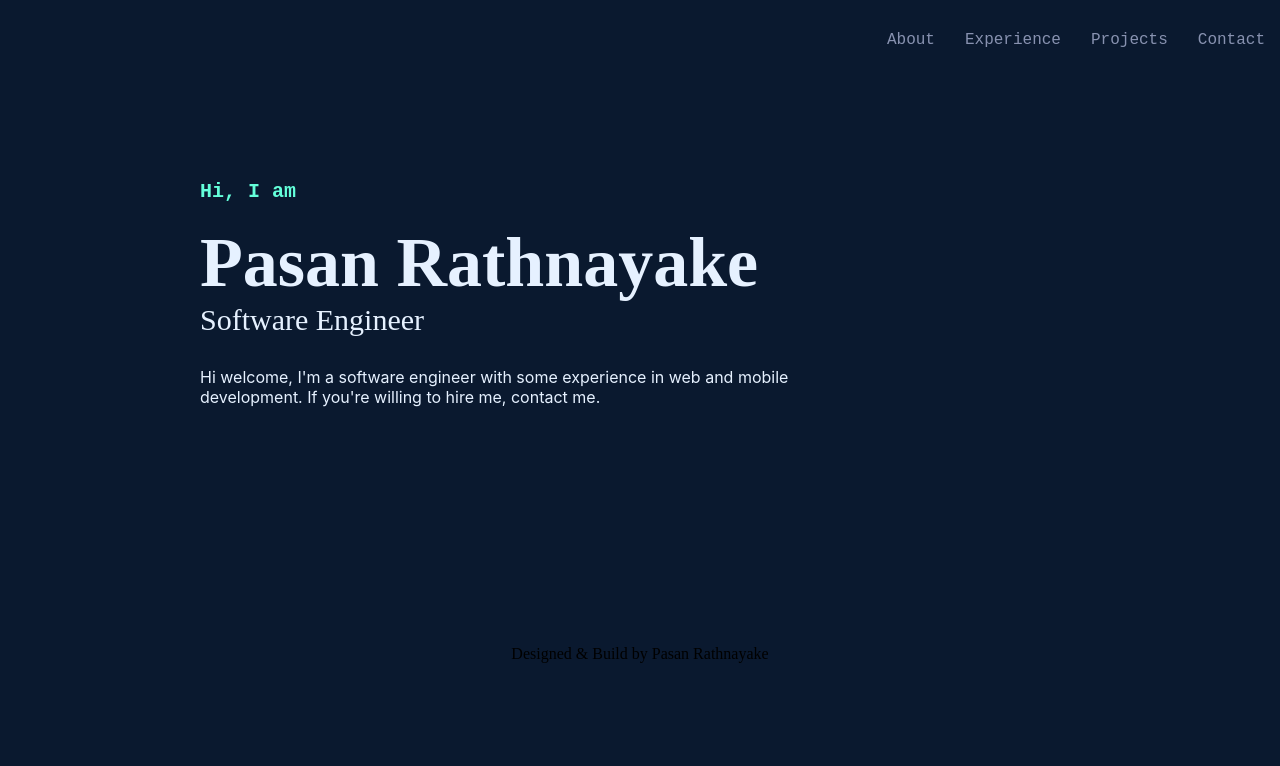
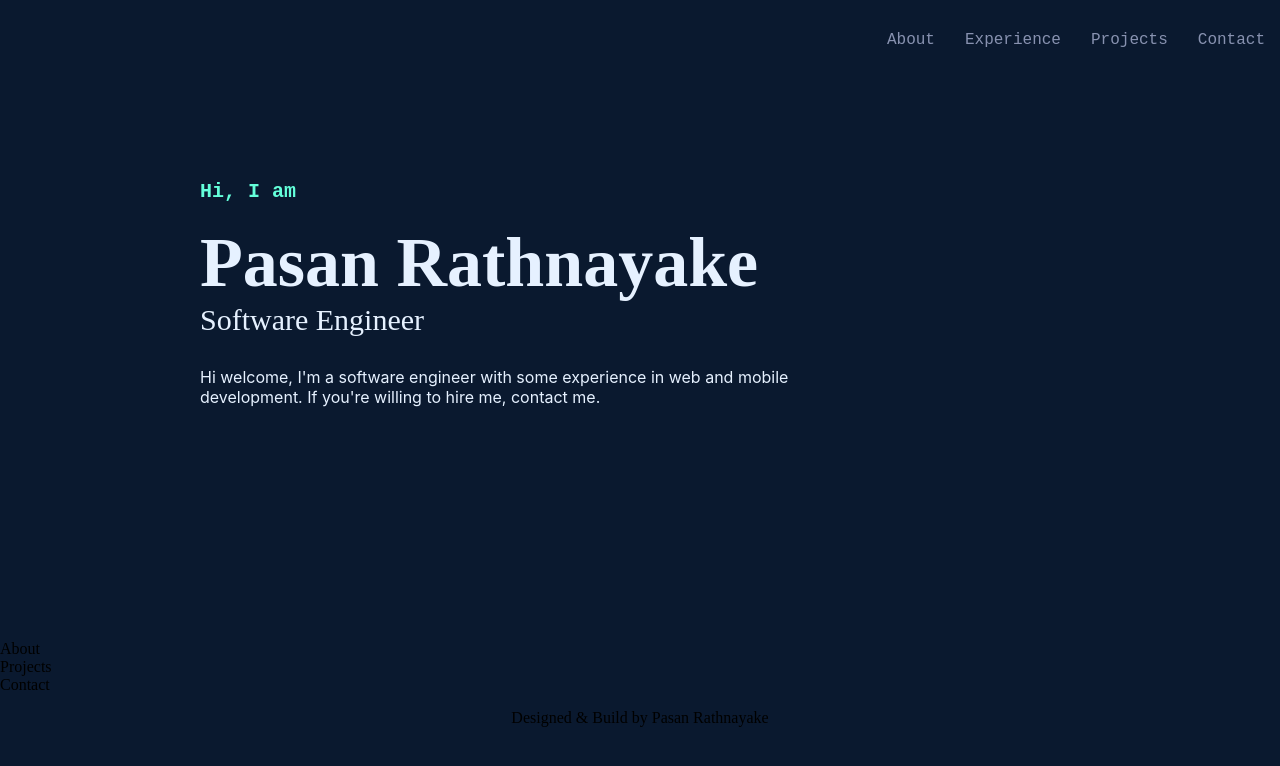
Before and after one commit to prrathnayake/Portfolio, a React (Create React App) app: page / in a window 1280 px wide. Shown: the top 766 px of the page. Built offline with nearby package versions, Linux system fonts and the light colour scheme.

Commit message:
add other sections to main page layout

```diff
--- a/src/components/sections/cover.js
+++ b/src/components/sections/cover.js
@@ -5,7 +5,7 @@ import { green, white } from "../../utils/colors";
 export default function Cover() {
   const CoverBody = styled.div`
     padding: 100px 200px;
-    height: 350px;
+    height: 360px;
   `;
   const HeaderOne = styled.h1`
     padding-bottom: 20px;
--- a/src/pages/mainPage.js
+++ b/src/pages/mainPage.js
@@ -1,12 +1,19 @@
 import React from "react";
 import PageLayout from "../components/pageLayout";
+import About from "../components/sections/about";
+import Contact from "../components/sections/contact";
 import Cover from "../components/sections/cover";
+import Projects from "../components/sections/projects";
 
 export default function MainPage() {
   return (
     <div>
+      {/* adding childern component to main page layout */}
       <PageLayout>
         <Cover />
+        <About />
+        <Projects />
+        <Contact />
       </PageLayout>
     </div>
   );
```
